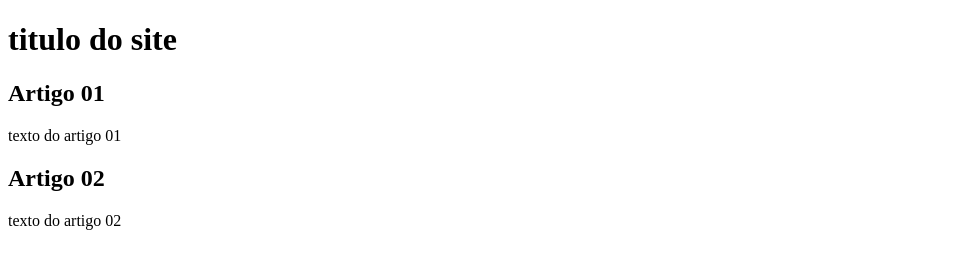
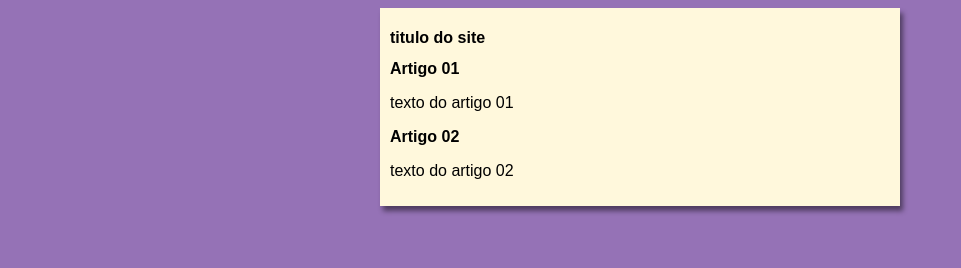
Before and after one commit to wrenato/projeto-site, a plain HTML site: page index.html in a window 1280 px wide. Shown: the whole page, without its empty margins (0-961 px from the left). Drawn offline with Linux system fonts and the light colour scheme.

Commit message:
start design

```diff
--- /dev/null
+++ b/estilos/style.css
@@ -0,0 +1,16 @@
+* {
+  font-family: Arial, Helvetica, sans-serif;
+  font-size: 16px;
+}
+
+body {
+  background-color: rgb(149, 114, 182);
+}
+
+main {
+  background-color: cornsilk;
+  width: 500px;
+  margin: auto;
+  padding: 10px;
+  box-shadow: 3px 5px 5px rgba(0, 0, 0, 0.473);
+}
--- a/index.html
+++ b/index.html
@@ -4,6 +4,7 @@
   <meta charset="UTF-8">
   <meta name="viewport" content="width=device-width, initial-scale=1.0">
   <title>Titulo</title>
+  <link rel="stylesheet" href="estilos/style.css">
 </head>
 <body>
   <main>
```
